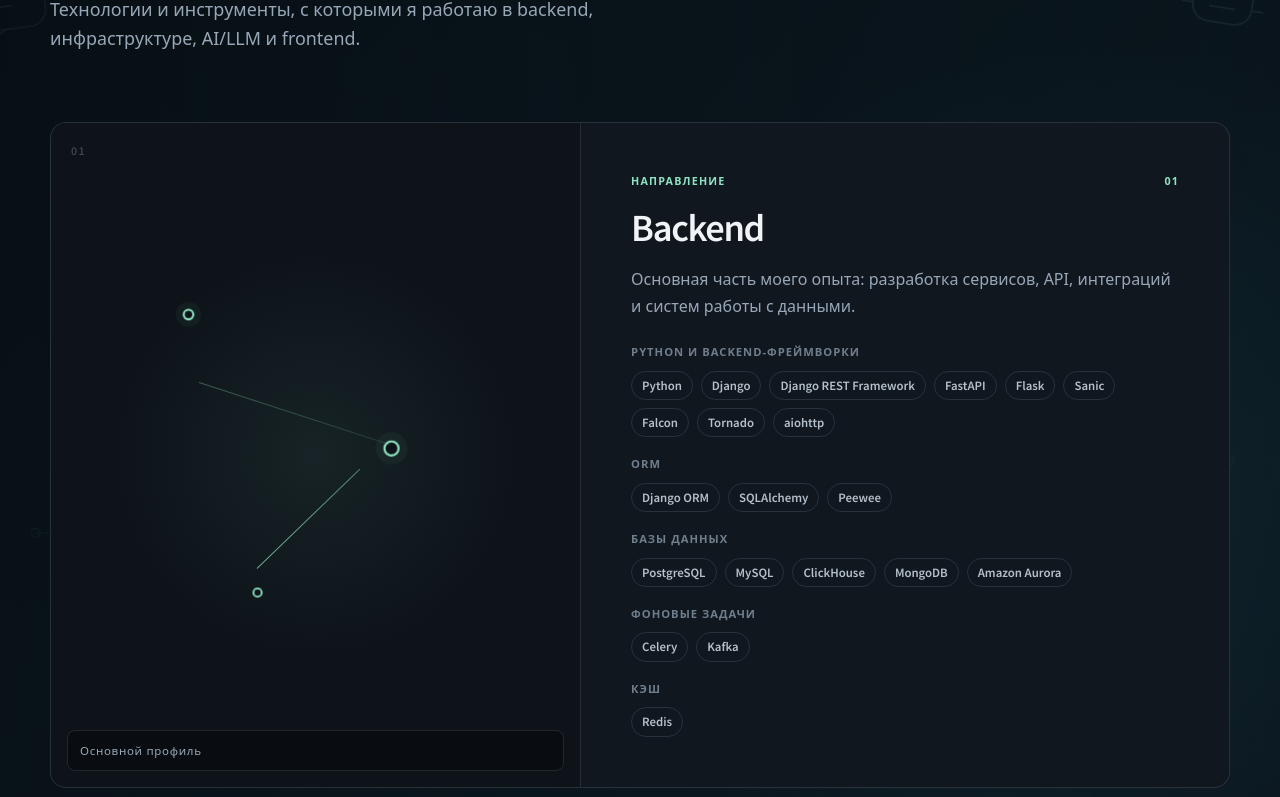
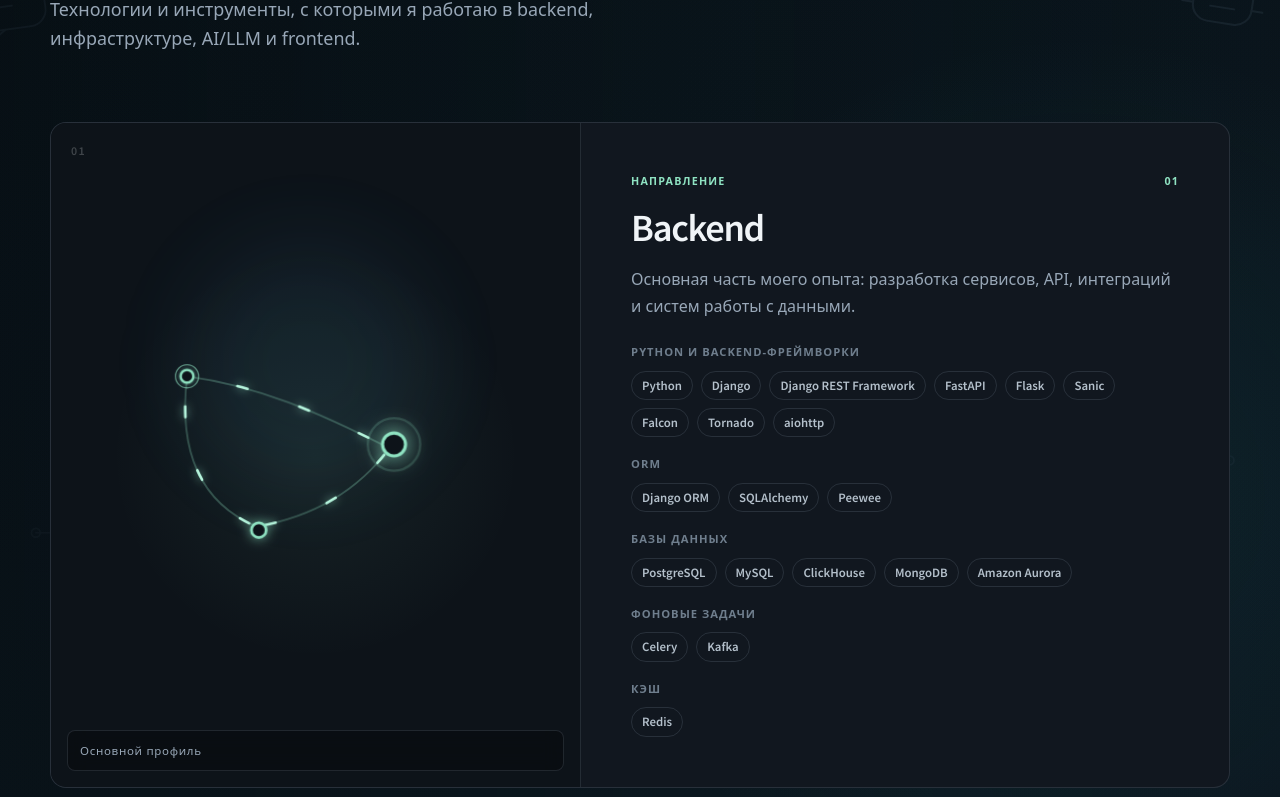
Before and after one commit to Lodhel/lodhel.github.io, a Vue app: page / in a window 1280 px wide. Shown: the part 2103-2900 px from the top of the page. Built offline with nearby package versions, Linux system fonts and the light colour scheme.

Commit message:
area-card__diagram заменена на заметно анимированную SVG-сеть

```diff
--- a/src/components/sections/AreasSection.vue
+++ b/src/components/sections/AreasSection.vue
@@ -22,7 +22,39 @@
         >
           <div class="area-card__visual" :data-index="area.number">
             <div class="area-card__diagram" aria-hidden="true">
-              <span></span><span></span><span></span><i></i><i></i>
+              <svg viewBox="0 0 600 360" focusable="false">
+                <g class="diagram-network">
+                  <path class="diagram-edge" d="M150 95 C230 105 300 135 380 175" />
+                  <path class="diagram-edge" d="M380 175 C340 230 285 255 230 265" />
+                  <path class="diagram-edge" d="M150 95 C140 185 170 240 230 265" />
+
+                  <path
+                    class="diagram-signal diagram-signal--one"
+                    d="M150 95 C230 105 300 135 380 175"
+                  />
+                  <path
+                    class="diagram-signal diagram-signal--two"
+                    d="M380 175 C340 230 285 255 230 265"
+                  />
+                  <path
+                    class="diagram-signal diagram-signal--three"
+                    d="M150 95 C140 185 170 240 230 265"
+                  />
+
+                  <g class="diagram-node diagram-node--one">
+                    <circle class="diagram-node-ring" cx="150" cy="95" r="18" />
+                    <circle class="diagram-node-core" cx="150" cy="95" r="8" />
+                  </g>
+                  <g class="diagram-node diagram-node--two">
+                    <circle class="diagram-node-ring" cx="380" cy="175" r="23" />
+                    <circle class="diagram-node-core" cx="380" cy="175" r="11" />
+                  </g>
+                  <g class="diagram-node diagram-node--three">
+                    <circle class="diagram-node-ring" cx="230" cy="265" r="18" />
+                    <circle class="diagram-node-core" cx="230" cy="265" r="8" />
+                  </g>
+                </g>
+              </svg>
             </div>
             <span class="area-card__category">{{ area.level }}</span>
           </div>
@@ -119,51 +151,109 @@
 .area-card__diagram {
   position: absolute;
   inset: 0;
+  overflow: hidden;
   background: radial-gradient(circle at 50% 50%, rgba(143, 227, 194, 0.08), transparent 48%);
 }
-.area-card__diagram span {
+.area-card__diagram::before {
   position: absolute;
-  width: 11px;
-  height: 11px;
-  border: 2px solid var(--accent);
+  top: 16%;
+  left: 22%;
+  width: 46%;
+  aspect-ratio: 1;
   border-radius: 50%;
-  background: #0d1319;
-  animation: diagram-node-pulse 3.8s ease-in-out infinite;
+  background: rgba(92, 177, 217, 0.09);
+  filter: blur(42px);
+  content: '';
+  animation: diagram-glow-drift 7s ease-in-out infinite;
 }
-.area-card__diagram span:nth-child(1) {
-  top: 28%;
-  left: 25%;
+.area-card__diagram svg {
+  position: absolute;
+  inset: 0;
+  width: 100%;
+  height: 100%;
 }
-.area-card__diagram span:nth-child(2) {
-  top: 48%;
-  left: 63%;
-  width: 15px;
-  height: 15px;
-  animation-delay: -1.25s;
+.diagram-network {
+  transform-box: view-box;
+  transform-origin: center;
+  animation: diagram-network-float 7.5s ease-in-out infinite;
 }
-.area-card__diagram span:nth-child(3) {
-  top: 70%;
-  left: 38%;
-  animation-delay: -2.5s;
+.diagram-edge,
+.diagram-signal {
+  fill: none;
+  stroke-linecap: round;
 }
-.area-card__diagram i {
-  position: absolute;
-  top: 39%;
-  left: 28%;
-  width: 38%;
-  height: 1px;
-  background: linear-gradient(90deg, var(--accent), rgba(143, 227, 194, 0.15));
-  background-size: 220% 100%;
-  transform: rotate(18deg);
-  transform-origin: left;
-  animation: diagram-line-flow 4.4s ease-in-out infinite;
+.diagram-edge {
+  stroke: rgba(143, 227, 194, 0.28);
+  stroke-width: 2;
 }
-.area-card__diagram i:last-child {
-  top: 67%;
-  left: 39%;
-  width: 27%;
-  transform: rotate(-44deg);
-  animation-delay: -2.2s;
+.diagram-signal {
+  stroke: var(--accent-strong);
+  stroke-width: 3;
+  stroke-dasharray: 12 62;
+  filter: drop-shadow(0 0 5px rgba(143, 227, 194, 0.75));
+  animation: diagram-signal-flow 2.8s linear infinite;
+}
+.diagram-signal--two {
+  animation-delay: -0.95s;
+}
+.diagram-signal--three {
+  animation-delay: -1.9s;
+}
+.diagram-node {
+  transform-box: fill-box;
+  transform-origin: center;
+  animation: diagram-node-drift 4.8s ease-in-out infinite;
+}
+.diagram-node--one {
+  --node-x: -5px;
+  --node-y: 4px;
+}
+.diagram-node--two {
+  --node-x: 6px;
+  --node-y: -5px;
+  animation-delay: -1.6s;
+}
+.diagram-node--three {
+  --node-x: 4px;
+  --node-y: 6px;
+  animation-delay: -3.2s;
+}
+.diagram-node-core {
+  fill: #0d1319;
+  stroke: var(--accent);
+  stroke-width: 3;
+  transform-box: fill-box;
+  transform-origin: center;
+  animation: diagram-core-pulse 2.4s ease-in-out infinite;
+}
+.diagram-node--two .diagram-node-core {
+  animation-delay: -0.8s;
+}
+.diagram-node--three .diagram-node-core {
+  animation-delay: -1.6s;
+}
+.diagram-node-ring {
+  fill: none;
+  stroke: var(--accent);
+  stroke-width: 2;
+  transform-box: fill-box;
+  transform-origin: center;
+  animation: diagram-ring-pulse 2.4s ease-out infinite;
+}
+.diagram-node--two .diagram-node-ring {
+  animation-delay: -0.8s;
+}
+.diagram-node--three .diagram-node-ring {
+  animation-delay: -1.6s;
+}
+.area-card:nth-child(2) .diagram-network {
+  animation-delay: -1.8s;
+}
+.area-card:nth-child(3) .diagram-network {
+  animation-delay: -3.6s;
+}
+.area-card:nth-child(4) .diagram-network {
+  animation-delay: -5.4s;
 }
 .area-card__category {
   position: absolute;
@@ -215,32 +305,73 @@
   letter-spacing: 0.09em;
   text-transform: uppercase;
 }
-@keyframes diagram-node-pulse {
+@keyframes diagram-glow-drift {
   0%,
   100% {
-    box-shadow: 0 0 0 0 rgba(143, 227, 194, 0.08);
-    transform: scale(0.92);
+    opacity: 0.55;
+    transform: translate3d(-8%, -4%, 0) scale(0.88);
   }
   50% {
-    box-shadow: 0 0 0 9px rgba(143, 227, 194, 0.04);
-    transform: scale(1.12);
+    opacity: 1;
+    transform: translate3d(18%, 10%, 0) scale(1.18);
   }
 }
-@keyframes diagram-line-flow {
+@keyframes diagram-network-float {
   0%,
   100% {
-    background-position: 100% 50%;
-    opacity: 0.45;
+    transform: translate3d(-4px, 3px, 0) rotate(-0.5deg);
   }
   50% {
-    background-position: 0 50%;
-    opacity: 1;
+    transform: translate3d(6px, -5px, 0) rotate(0.7deg);
+  }
+}
+@keyframes diagram-node-drift {
+  0%,
+  100% {
+    transform: translate(0, 0);
+  }
+  50% {
+    transform: translate(var(--node-x), var(--node-y));
+  }
+}
+@keyframes diagram-core-pulse {
+  0%,
+  100% {
+    filter: drop-shadow(0 0 2px rgba(143, 227, 194, 0.45));
+    transform: scale(0.88);
+  }
+  50% {
+    filter: drop-shadow(0 0 11px rgba(143, 227, 194, 0.95));
+    transform: scale(1.2);
+  }
+}
+@keyframes diagram-ring-pulse {
+  0% {
+    opacity: 0.7;
+    transform: scale(0.55);
+  }
+  75%,
+  100% {
+    opacity: 0;
+    transform: scale(1.55);
+  }
+}
+@keyframes diagram-signal-flow {
+  to {
+    stroke-dashoffset: -74;
   }
 }
 @media (prefers-reduced-motion: reduce) {
-  .area-card__diagram span,
-  .area-card__diagram i {
+  .area-card__diagram::before,
+  .diagram-network,
+  .diagram-node,
+  .diagram-node-core,
+  .diagram-node-ring,
+  .diagram-signal {
     animation: none;
+  }
+  .diagram-node-ring {
+    opacity: 0.3;
   }
 }
 @media (max-width: 760px) {
```
